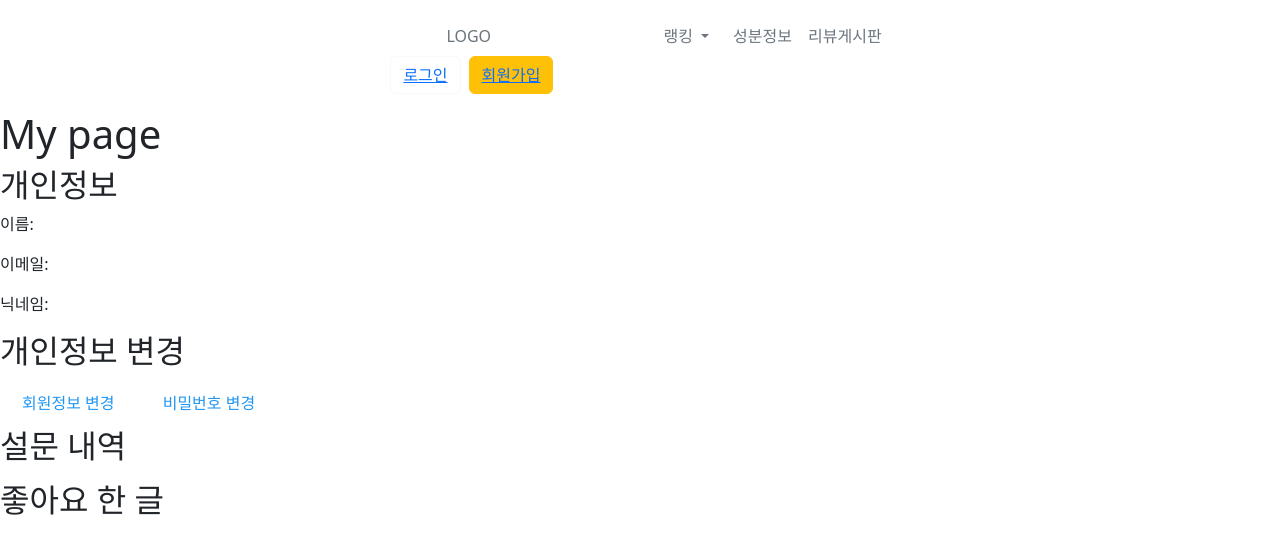
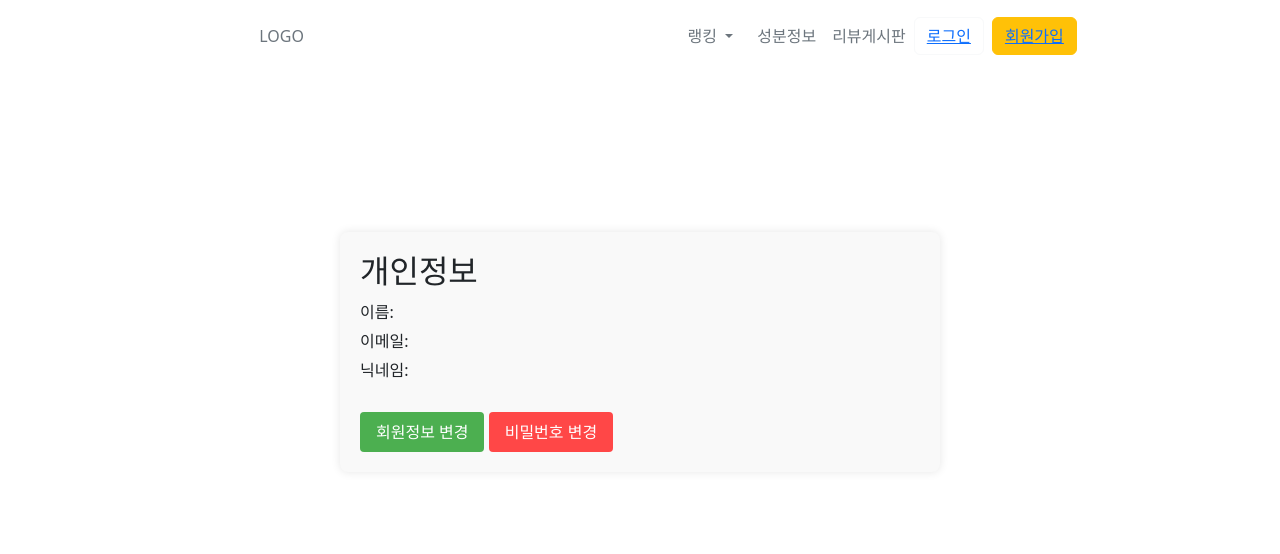
Before and after one commit to JWTONE/VITA-INFO, a Django app: a page that uses Account/templates/Account/mypage.html in a window 1280 px wide. Shown: the top 554 px of the page. Run offline with Django 4.2, Linux system fonts and the light colour scheme; data that the repository does not hold is empty; some libraries are stand-ins or nearby versions.

Commit message:
Style : 마이페이지 및 navbar CSS적용
마이페이지, 회원정보변경, 비밀번호변경 css 적용
navbar CSS 적용

```diff
--- a/Account/templates/Account/mypage.html
+++ b/Account/templates/Account/mypage.html
@@ -1,8 +1,8 @@
 {% extends 'base.html' %}
 {% load static %}
 {% block content %}
-<h1>My page</h1>
 
+<div class="mypage">
     <section id="user-info">
         <h2>개인정보</h2>
         <p>이름: <span id="user-name"></span></p>
@@ -11,21 +11,10 @@
     </section>
 
     <section id="update-info">
-    <h2>개인정보 변경</h2>
         <a href="{% url 'web:update' username %}"><button type="button">회원정보 변경</button></a>
-    <a href="{% url 'web:password_update' username %}"><button type="button">비밀번호 변경</button></a>
+        <a href="{% url 'web:password_update' username %}"><button type="button" class="password-change">비밀번호 변경</button></a>
     </section>
-
-<section id="survey-history">
-    <h2>설문 내역</h2>
-    <ul id="survey-list"></ul>
-</section>
-
-<section id="liked-posts">
-    <h2>좋아요 한 글</h2>
-    <ul id="liked-posts-list"></ul>
-</section>
-
+</div>
 
 
 <script>
--- a/Account/templates/Account/password_update.html
+++ b/Account/templates/Account/password_update.html
@@ -1,11 +1,15 @@
 {% extends 'base.html' %}
 {% load static %}
 {% block content %}
+<div class="update">
     <h1>비밀번호 변경</h1>
     <form action="{% url 'web:password_update' username %}" method="POST">
         {% csrf_token %}
         {{ form.as_p }}
         <button type="submit">비밀번호 변경</button>
     </form>
-
+    <div style="text-align: right; ">
+        <button onclick="history.back();">뒤로가기</button>
+    </div>
+</div>
 {% endblock content %}
--- a/Account/templates/Account/signup.html
+++ b/Account/templates/Account/signup.html
@@ -9,6 +9,5 @@
         {{ form | crispy }}
         <button type="submit">회원가입</button>
     </form>
-
 </div>
 {% endblock content %}
--- a/Account/templates/Account/update.html
+++ b/Account/templates/Account/update.html
@@ -1,10 +1,15 @@
 {% extends 'base.html' %}
 {% load static %}
 {% block content %}
+<div class="update">
     <h1>회원정보 변경</h1>
     <form action="{% url 'web:update' username %}" method="POST">
         {% csrf_token %}
         {{ form.as_p }}
         <button type="submit">회원정보 변경</button>
     </form>
+    <div style="text-align: right; ">
+        <button onclick="history.back();">뒤로가기</button>
+    </div>
+</div>
 {% endblock content %}
--- a/static/css/style.css
+++ b/static/css/style.css
@@ -22,10 +22,12 @@
 
 
 .navbarcontainer {
+    display: flex;
+    flex-direction: column;
     justify-content: space-between;
     text-align: center;
-    margin-left: 30%;
-    margin-right: 30%;
+    margin-left: 15%;
+    margin-right: 15%;
 }
 
 .searchbar {
@@ -423,13 +425,106 @@ hr {
 }
 
 .comment {
-    margin-left: 20px; /* 댓글 들여쓰기 */
-    background-color: #f0f0f0; /* 배경색 */
-    padding: 10px; /* 내용과의 간격을 위한 패딩 */
+    margin-left: 20px;
+    background-color: #f0f0f0;
+    padding: 10px;
 }
 
 .reply {
-    margin-left: 40px; /* 대댓글 들여쓰기 */
-    background-color: #d3d3d3; /* 배경색 */
-    padding: 10px; /* 내용과의 간격을 위한 패딩 */
+    margin-left: 40px;
+    background-color: #d3d3d3;
+    padding: 10px;
 }
+
+/* 마이페이지 */
+.mypage {
+    max-width: 600px;
+    padding: 20px;
+    background-color: #f9f9f9;
+    border-radius: 8px;
+    box-shadow: 0 0 10px rgba(0, 0, 0, 0.1);
+    margin: 20vh auto;
+}
+.mypage #update-info {
+    margin-top: 30px;
+}
+
+.mypage h2 {
+    margin-bottom: 10px;
+}
+
+.mypage p {
+    margin: 5px 0;
+}
+
+.mypage .button-wrapper {
+    display: flex;
+    gap: 10px;
+}
+
+.mypage button {
+    padding: 8px 16px;
+    border: none;
+    border-radius: 4px;
+    background-color: #4CAF50;
+    color: white;
+    cursor: pointer;
+    transition: background-color 0.3s;
+}
+
+.mypage button:hover {
+    background-color: #3376f3;
+}
+
+.mypage .password-change {
+    background-color: rgb(255, 71, 71);
+}
+
+/* 회원정보변경 페이지 */
+.update {
+    max-width: 600px;
+    padding: 20px;
+    background-color: #f9f9f9;
+    border-radius: 8px;
+    box-shadow: 0 0 10px rgba(0, 0, 0, 0.1);
+    margin: 20vh auto;
+}
+
+.update h1 {
+    font-size: 24px;
+    margin-bottom: 20px;
+}
+
+.update-form {
+    margin-top: 20px;
+}
+
+.update-form label {
+    display: block;
+    font-weight: bold;
+    margin-bottom: 5px;
+}
+
+.update-form input[type="text"],
+.update-form input[type="email"] {
+    width: calc(100% - 20px);
+    padding: 10px;
+    margin-bottom: 15px;
+    border: 1px solid #ccc;
+    border-radius: 4px;
+    box-sizing: border-box;
+}
+
+.update-form button {
+    padding: 10px 20px;
+    border: none;
+    border-radius: 4px;
+    background-color: #007bff;
+    color: #fff;
+    cursor: pointer;
+    transition: background-color 0.3s;
+}
+
+.update-form button:hover {
+    background-color: #0056b3;
+}
```
Lines whose indentation alone changed are shown as unchanged.
